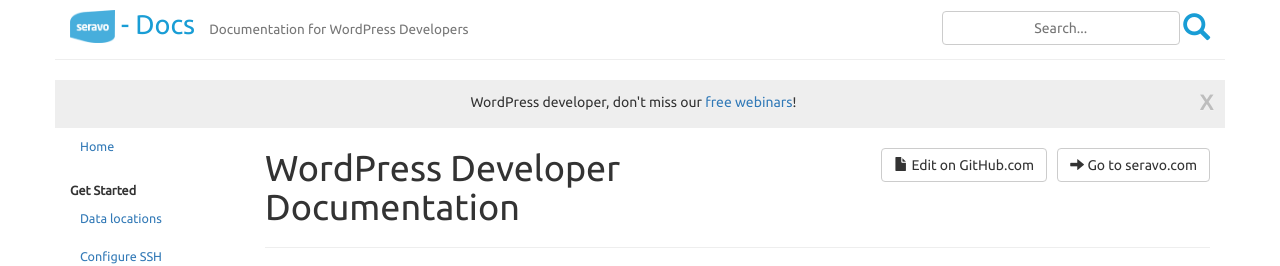
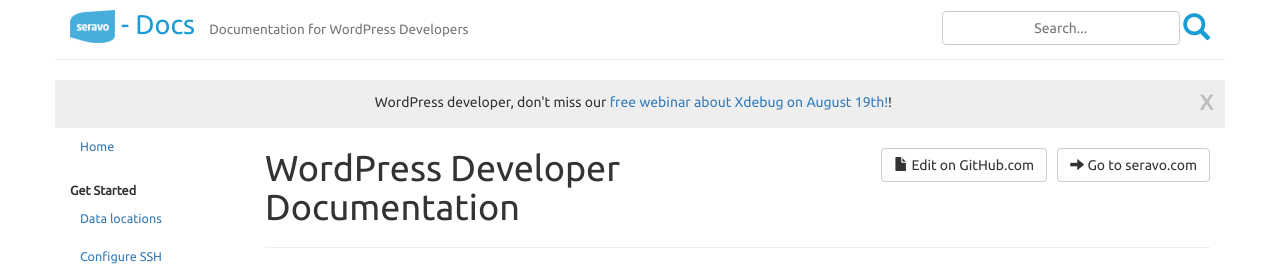
Before and after one commit to Seravo/docs, a Jekyll site: the page built from index.md, in a window 1280 px wide. Shown: the top 266 px of the page. Built offline with Jekyll 4.4.1, drawn with Linux system fonts in a browser that asks for light colours; nearby versions of some CDN libraries; some of the changed lines change nothing that is shown.

Commit message:
Update webinar banner for 2020-08-19 webinar and automate showing it

```diff
--- a/_layouts/default.html
+++ b/_layouts/default.html
@@ -17,11 +17,12 @@
             </div>
 
             <!-- See assets/main.js for logic -->
-            <div class="row" id="dev-training-banner">
+            <div class="row" id="webinar-banner" data-date="2020-08-19">
+              <!-- Remeber to bump the date to make webinar banner visible! -->
               <span class="close">X</span>
-              <p lang="fi">WordPress-kehittäjä, älä missaa <a href="https://wp-palvelu.fi/avainsana/webinaari/">ilmaisia webinaarejamme</a>!</p>
-              <p lang="sv">WordPress utvecklare, missa inte våra <a href="https://seravo.se/tagg/webbinarium/">kostnadsfria webbinarier</a>!</p>
-              <p lang="en">WordPress developer, don't miss our <a href="https://seravo.com/tag/webinar/">free webinars</a>!</p>
+              <p lang="fi">WordPress-kehittäjä, älä missaa <a href="https://wp-palvelu.fi/blogi/webinaari-phpn-profilointi-xdebugin-avulla/">ilmaista webinaariamme Xdebugista elokuun 19. päivä!</a>!</p>
+              <p lang="sv">WordPress-utvecklare, missa inte vår <a href="https://seravo.se/blogg/webinar-anvand-xdebug-for-php-profilering/">kostnadsfria webbinar om Xdebug den 19. augusti! </a>!</p>
+              <p lang="en">WordPress developer, don't miss our <a href="https://seravo.com/blog/webinar-xdebug-profile-php/">free webinar about Xdebug on August 19th!</a>!</p>
             </div>
 
             <div class="row">
--- a/assets/main.js
+++ b/assets/main.js
@@ -26,40 +26,52 @@
     });
   });
 
+  // Webinar banner identifier should be updated for each new webinar
+  // so visitors will always see a banner for new webinars
+  next_webinar_date = $("#webinar-banner").data("date");
+  webinar_id = 'webinar_' + next_webinar_date;
+
+  // Check if webinar is today or in future
+  next = new Date(next_webinar_date);
+  now = new Date();
+  if (now <= next) {
+    webinar_in_future = true;
+  }
+
   // Show trainings banner if visitor hasn't dismissed it so far
-  if ( localStorage.getItem('dev-training-banner') != 'closed' ) {
+  if ( localStorage.getItem(webinar_id) != 'closed' && webinar_in_future === true ) {
 
     // Show the banner
-    $("#dev-training-banner").show();
+    $("#webinar-banner").show();
 
     if ( jQuery.inArray('fi', window.navigator.languages) > -1 ||
          jQuery.inArray('fi-FI', window.navigator.languages) > -1 ) {
 
        // Show text in Finnish for Finnish visitors
-       $("#dev-training-banner *[lang=fi]").show();
+       $("#webinar-banner *[lang=fi]").show();
 
      } else if ( jQuery.inArray('sv', window.navigator.languages) > -1 ||
                  jQuery.inArray('sv-se', window.navigator.languages) > -1 ) {
 
        // Show text in Swedish for Swedish visitors
-       $("#dev-training-banner *[lang=sv]").show();
+       $("#webinar-banner *[lang=sv]").show();
 
      } else {
 
        // Show text in English for other visitors
-       $("#dev-training-banner *[lang=en]").show();
+       $("#webinar-banner *[lang=en]").show();
 
      }
 
   } else {
-    $("#dev-training-banner").hide();
+    $("#webinar-banner").hide();
   }
 
   // Enable closing the trainings banner if it annoys
-  $('#dev-training-banner .close').click( function (e){
-    $("#dev-training-banner").hide();
+  $('#webinar-banner .close').click(function (e){
+    $("#webinar-banner").hide();
     // Store selection and never show the banner again
-    localStorage.setItem('dev-training-banner', 'closed');
+    localStorage.setItem(webinar_id, 'closed');
     // Use localStorage.clear(); to reset selection
   });
 
--- a/assets/main.scss
+++ b/assets/main.scss
@@ -104,13 +104,13 @@
     margin-bottom: 20px;
 }
 
-#dev-training-banner {
+#webinar-banner {
   text-align: center;
   background-color: #eee;
   padding: 12px 12px 6px 12px;
   display: none
 }
-#dev-training-banner p {
+#webinar-banner p {
   display: none
 }
 
```
